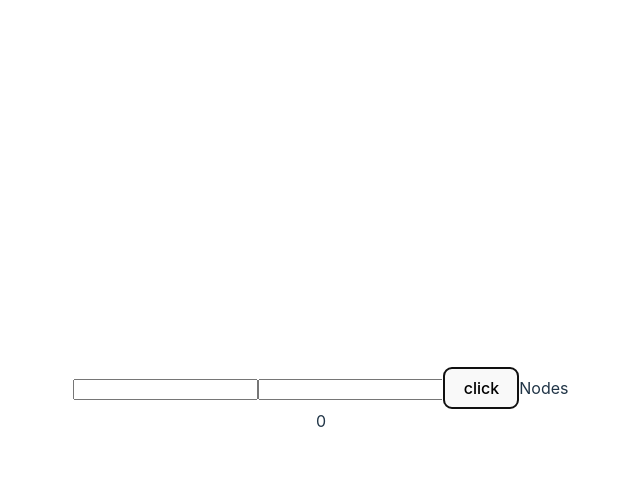
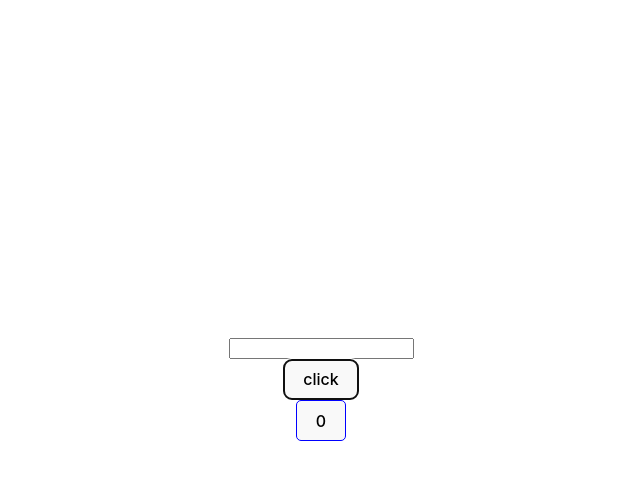
Before and after one commit to Nossonhuebner/scratchy-grad, a React (Vite) app: page / in a window 1280 px wide. Both pictures are taken after a click on the button "click". Shown: the top 480 px of the page, without its empty margins (319-959 px from the left). Built offline with nearby package versions, Linux system fonts and the light colour scheme.

Commit message:
Progress on ui / backprop

```diff
--- a/src/components/graph.tsx
+++ b/src/components/graph.tsx
@@ -6,21 +6,116 @@ import Xarrow, {useXarrow, Xwrapper} from 'react-xarrows';
 export function Graph() {
     const [nodes, setNodes] = useState<Value[]>([]);
     const [inputVal, setInputVal] = useState('');
-    const [operation, setOperation] = useState<Ops>(Ops.Init);
-    const [selectedNodes, selectNode] = useState<Value[]>([]);
+    const [selectedNodes, setSelectNodes] = useState<Value[]>([]);
+    const [canBackProp, setCanBackProps] = useState(false);
 
     const addNode = () => {
-        const op = operation as Ops || Ops.Init
-        const val = new Value(Number(inputVal), op)
+        const val = new Value(Number(inputVal), Ops.Init)
         setNodes([...nodes, val])
+        setInputVal('')
+    }
+
+    const operate = (op: Ops) => {
+        const result = selectedNodes.reduce((acc, cur) => {
+            return acc.plus(cur)
+        })
+        setSelectNodes([])
+        setCanBackProps(true);
+        setNodes([...nodes, result]);
+    }
+
+    const toggleSelectNode = (n: Value) => {
+        const newState = selectedNodes.includes(n) ? selectedNodes.filter(node => node == n) : [...selectedNodes, n]
+        setSelectNodes(newState);
+    }
+
+    const backprop = () => {
+        const leaf = nodes.reverse().find(n => n.op !== Ops.Init)
+        if (!leaf) return;
+
+        leaf.backward();
     }
     return (
         <div>
             <input type="text" onChange={(e) => setInputVal(e.target.value)} value={inputVal}/>
-            <input type="text" onChange={(e) => setOperation(e.target.value as Ops || Ops.Init)} value={operation}/>
+            <br/>
+
             <button onClick={addNode}>click</button>
-            Nodes
-            {nodes.map((n, idx) => <Nodde node={n} key={idx} selectNode={selectNode} selected={selectedNodes.includes(n)}/>)}
+            <br/>
+
+            {nodes.map((n, idx) => <Nodde node={n} key={idx} selectNode={toggleSelectNode} selected={selectedNodes.includes(n)}/>)}
+            <br/>
+
+            {selectedNodes.length > 1 && (
+                <ul>
+                    <button onClick={() => operate(Ops.Plus)}>+</button>
+                    <button onClick={() => operate(Ops.Minus)}>-</button>
+                    <button onClick={() => operate(Ops.Times)}>*</button>
+                    <button onClick={() => operate(Ops.Divided)}>/</button>
+                    {/* <button onClick={() => operate(Ops.)}>SQRT</button> */}
+                    {/* <button onClick={() => operate(Ops.Plus)}>^2</button> */}
+                </ul>
+            )}
+            <br/>
+            {canBackProp && (
+                <button onClick={backprop}>Back!</button>
+            )}
         </div>
     )
 }
+
+
+// const boxStyle = {
+//     border: '1px #999 solid',
+//     borderRadius: '10px',
+//     textAlign: 'center',
+//     width: '100px',
+//     height: '30px',
+//     color: 'black',
+//     alignItems: 'center',
+//     display: 'flex',
+//     justifyContent: 'center',
+// } as const;
+
+// const canvasStyle = {
+//     width: '100%',
+//     height: '100vh',
+//     background: 'white',
+//     overflow: 'auto',
+//     display: 'flex',
+//     color: 'black',
+// } as const;
+
+// const DraggableBox = ({box}) => {
+//     const updateXarrow = useXarrow();
+//     return (
+//         <Draggable onDrag={updateXarrow} onStop={updateXarrow}>
+//             <div id={box.id} style={{...boxStyle, position: 'absolute', left: box.x, top: box.y}}>
+//                 {box.id}
+//             </div>
+//         </Draggable>
+//     );
+// };
+
+// const SimpleTemplate = () => {
+//     const box = {id: 'box1', x: 20, y: 20};
+//     const box2 = {id: 'box2', x: 320, y: 120};
+//     const box3 = {id: 'box3', x: 50, y: 150};
+//     const box4 = {id: 'box4', x: 320, y: 220};
+//     return (
+//         <div style={canvasStyle} id="canvas">
+//             <Xwrapper>
+//                 <DraggableBox box={box}/>
+//                 <DraggableBox box={box2}/>
+//                 <Xarrow start={'box1'} end={'box2'}/>
+//                 <Xarrow start={'box1'} end={'box2'} endAnchor={'top'}/>
+//                 <Xarrow start={'box1'} end={'box2'} startAnchor={'bottom'}/>
+//             </Xwrapper>
+//             <Xwrapper>
+//                 <DraggableBox box={box3}/>
+//                 <DraggableBox box={box4}/>
+//                 <Xarrow start={'box3'} end={'box4'}/>
+//             </Xwrapper>
+//         </div>
+//     );
+// };
--- a/src/components/node.tsx
+++ b/src/components/node.tsx
@@ -1,11 +1,19 @@
-import { Dispatch, SetStateAction } from "react"
 import { Value } from "../util/engine"
 
-export function Nodde({node}: {node: Value, selectNode: Dispatch<SetStateAction<Value[]>>, selected: boolean}) {
+
+type Props = {
+    node: Value;
+    selectNode: (v: Value) => void;
+    selected: boolean;
+}
+export function Nodde({node, selectNode, selected}: Props) {
     return (
-        <div style={{border: '1px blue', borderRadius: "5px"}}>
+        <button style={{border: '1px solid', borderRadius: "5px", borderColor: selected ? 'red' : 'blue'}} onClick={() => selectNode(node)}>
             <div>{node.data}</div>
             <div>{node.op}</div>
-        </div>
+            {node.grad > 0 && (
+             <div style={{color: 'red'}}>{node.grad}</div>
+            )}
+        </button>
     )
 }
--- a/src/util/engine.ts
+++ b/src/util/engine.ts
@@ -5,6 +5,7 @@ function asValue(val: number | Value) {
 export enum Ops {
     Init = '',
     Plus = '+',
+    Minus = '-',
     Times = 'x',
     Divided = '/',
     Pow = '**',
@@ -33,6 +34,10 @@ export class Value {
         }
 
         return result;
+    }
+
+    minus(other: number | Value) {
+        return this.plus(asValue(other).data * -1);
     }
 
     times(other: number | Value) {
```
